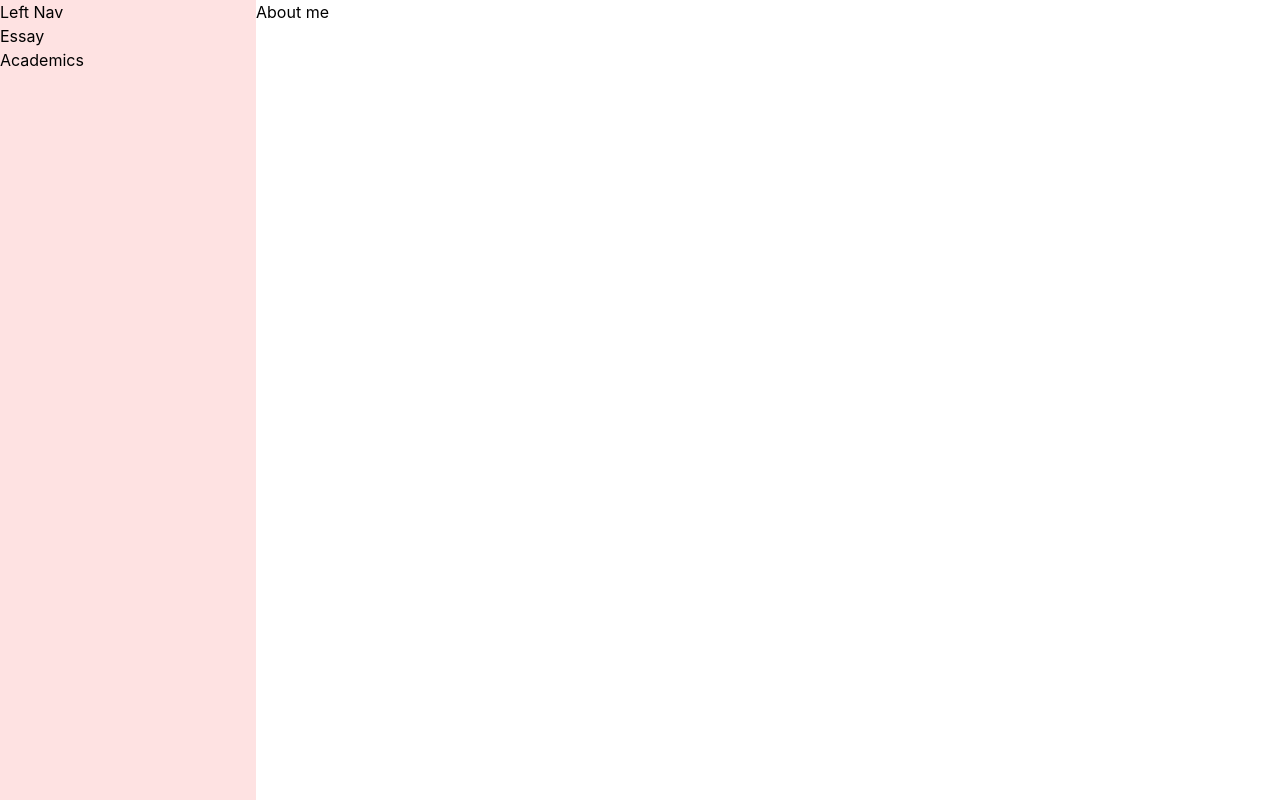
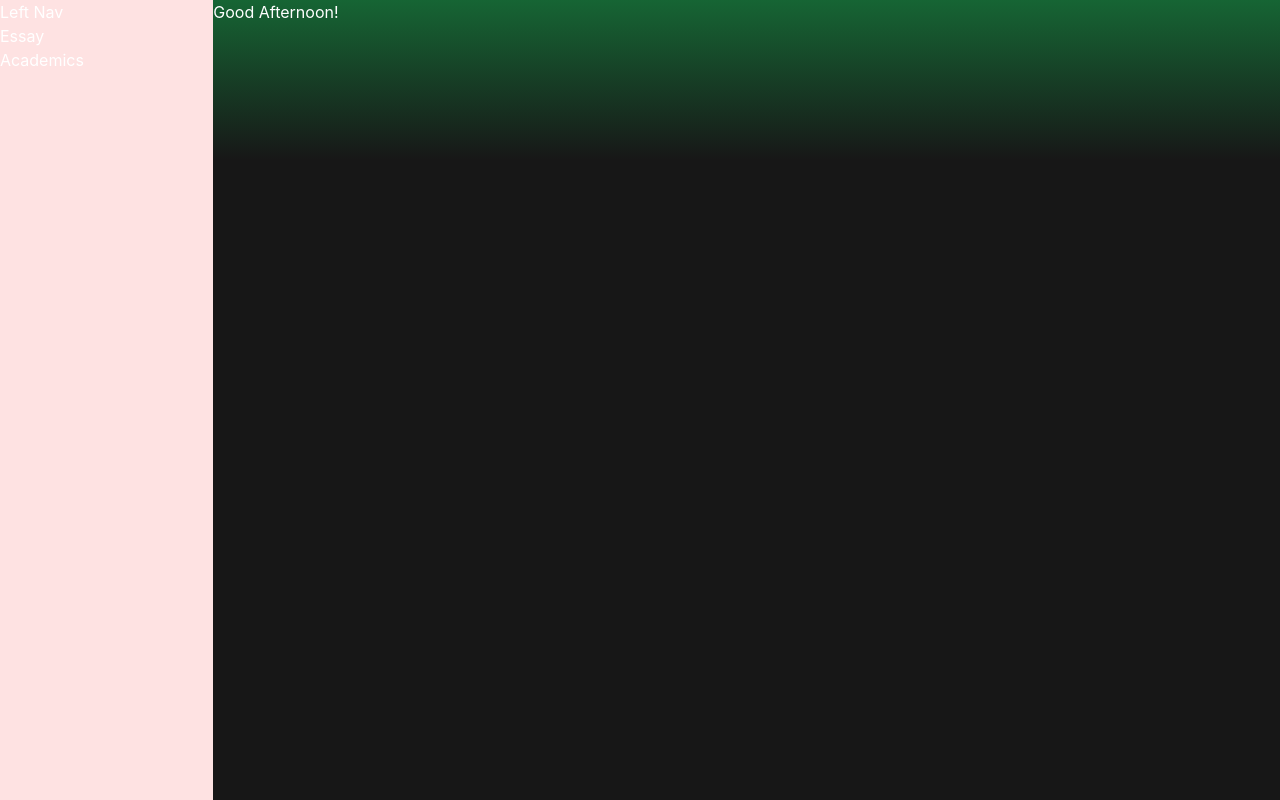
Before and after one commit to shantanugodbole/portfolio, a React (Create React App) app: page / in a window 1280 px wide. Built offline with nearby package versions, Linux system fonts and the light colour scheme.

Commit message:
started aboutme section

```diff
--- a/src/App.js
+++ b/src/App.js
@@ -34,7 +34,7 @@ function App() {
 
   return (
     <div className="flex">
-      <div className='w-1/5 bg-red-100 h-screen bg-black'>
+      <div className='w-1/5 bg-red-100 h-screen bg-black text-white'>
       <p>Left Nav</p>
         <div className="m-auto">
         <button onClick={() => handleClick('essay')}>Essay</button><br></br>
--- a/src/components/content/AboutMe.jsx
+++ b/src/components/content/AboutMe.jsx
@@ -2,7 +2,11 @@ import React from "react";
 
 function AboutMe(){
     return (
-        <div>About me</div>
+        <div className="bg-neutral-900 h-screen w-screen ">
+            <div className="h-1/5 bg-gradient-to-b from-green-800 to-neutral-900">
+                <p className="text-white">Good Afternoon!</p>
+            </div>
+        </div>
     );
 }
 
```
